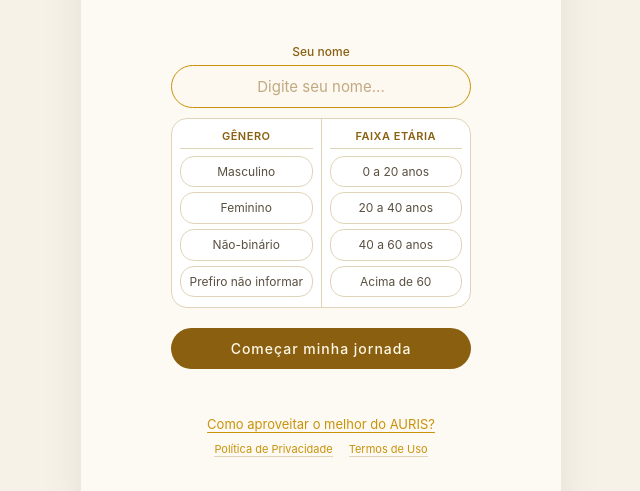
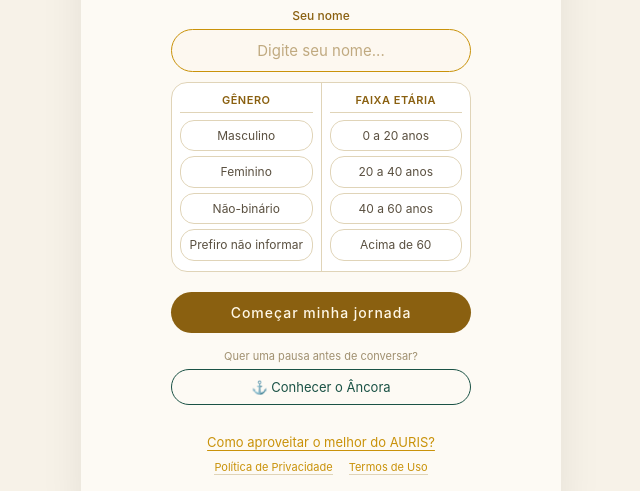
Before and after one commit to ericktorritezi-auris/auris, a website: page public/index.html in a window 1280 px wide. Shown: the part 277-768 px from the top of the page, without its empty margins (319-959 px from the left). Drawn offline with Linux system fonts and the light colour scheme.

Commit message:
Enable ANCORA integration in index.html

```diff
--- a/public/index.html
+++ b/public/index.html
@@ -1619,7 +1619,7 @@ let helpOpenedFromChat = false;
 // ENABLED=false até DNS+HTTPS+autorização confirmados
 // ══════════════════════════════════════════════════════════════
 const ANCORA_CFG = {
-  ENABLED: false,
+  ENABLED: true,
   URL: 'https://ancora.auris.app.br/',
   BELLA: 'https://terapiaevolutiva.belleplanner.com.br/chat'
 };
```
